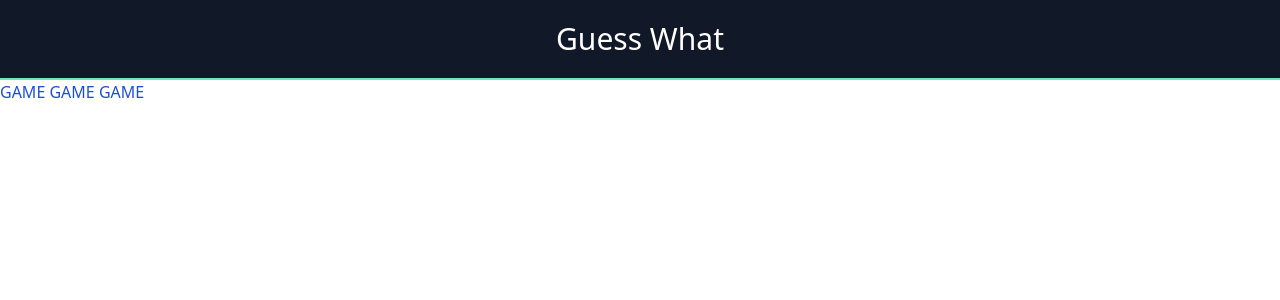
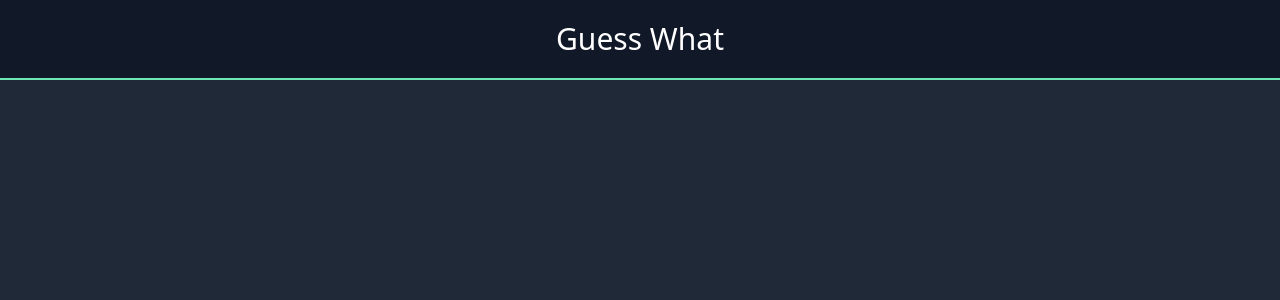
Before and after one commit to liam1703/guess-what, a Vue app in the folder guess_what/: page / in a window 1280 px wide. Shown: the top 300 px of the page. Built offline with nearby package versions, Linux system fonts and the light colour scheme.

Commit message:
Background change

```diff
--- a/guess_what/src/views/Game.vue
+++ b/guess_what/src/views/Game.vue
@@ -1,7 +1,6 @@
 <template>
-  <div>
+  <div class="bg-gray-800 w-screen h-screen">
     <TopNav />
-    <h1 class="text-blue-700">GAME GAME GAME</h1>
   </div>
 </template>
 
```
